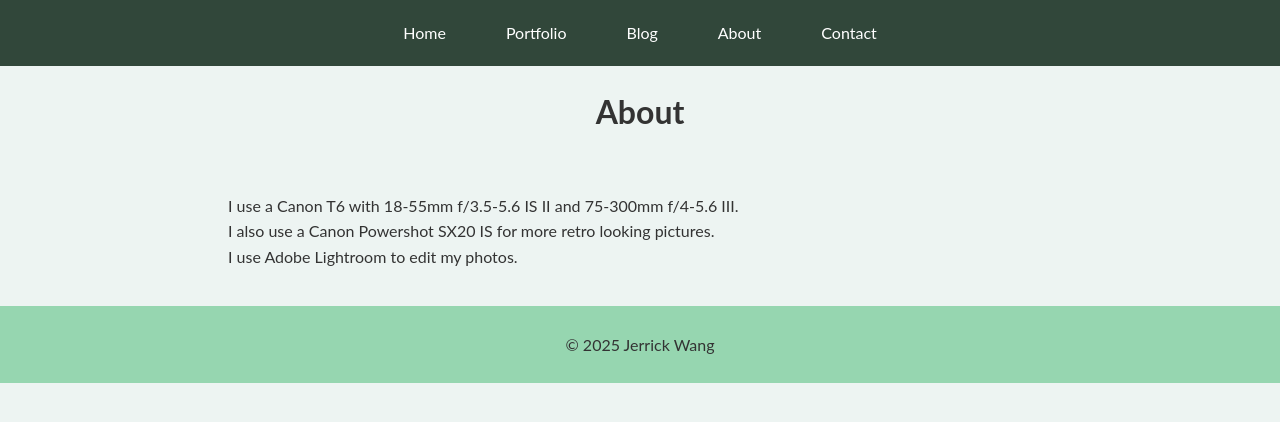
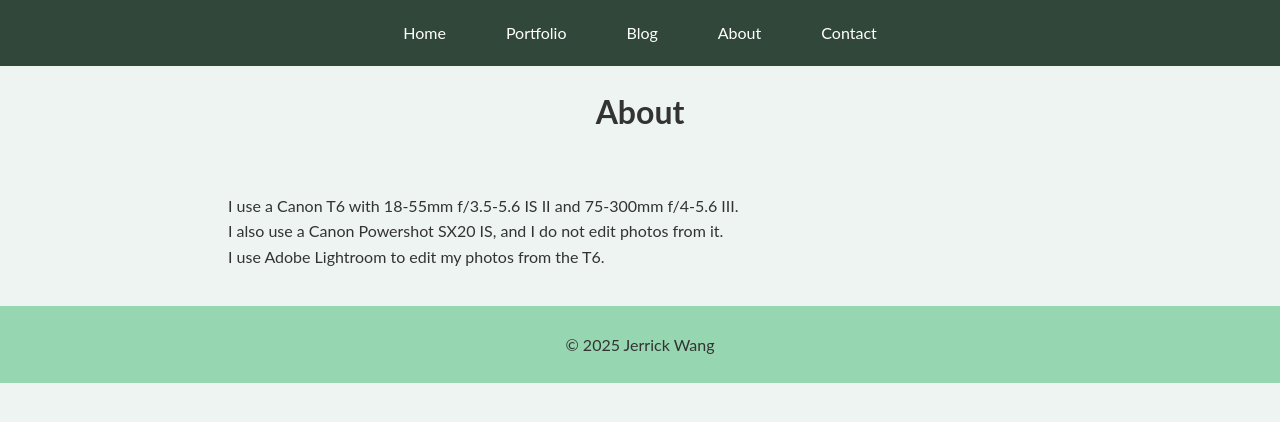
Before and after one commit to jerrickwang/jerrickwang.github.io, a Jekyll site: the page built from about.md, in a window 1280 px wide. Shown: the top 422 px of the page. Built offline with Jekyll 4.4.1, drawn with Linux system fonts in a browser that asks for light colours.

Commit message:
Update about.md

```diff
--- a/about.md
+++ b/about.md
@@ -4,5 +4,5 @@ title: About
 permalink: /about/
 ---
 I use a Canon T6 with 18-55mm f/3.5-5.6 IS II and 75-300mm f/4-5.6 III.<br>
-I also use a Canon Powershot SX20 IS for more retro looking pictures.<br>
-I use Adobe Lightroom to edit my photos.
+I also use a Canon Powershot SX20 IS, and I do not edit photos from it.<br>
+I use Adobe Lightroom to edit my photos from the T6.
```
